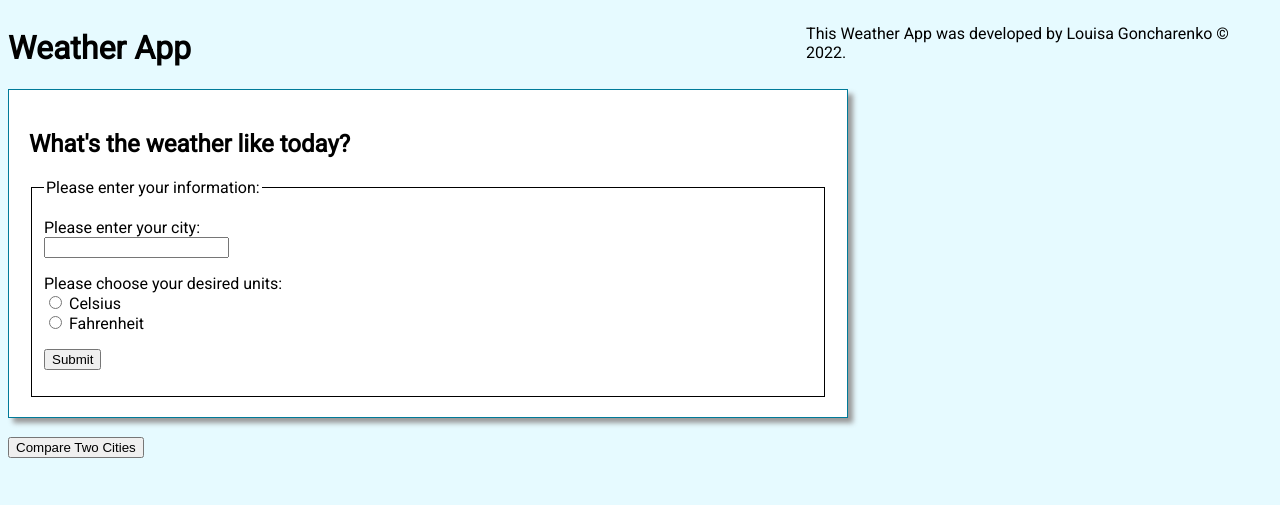
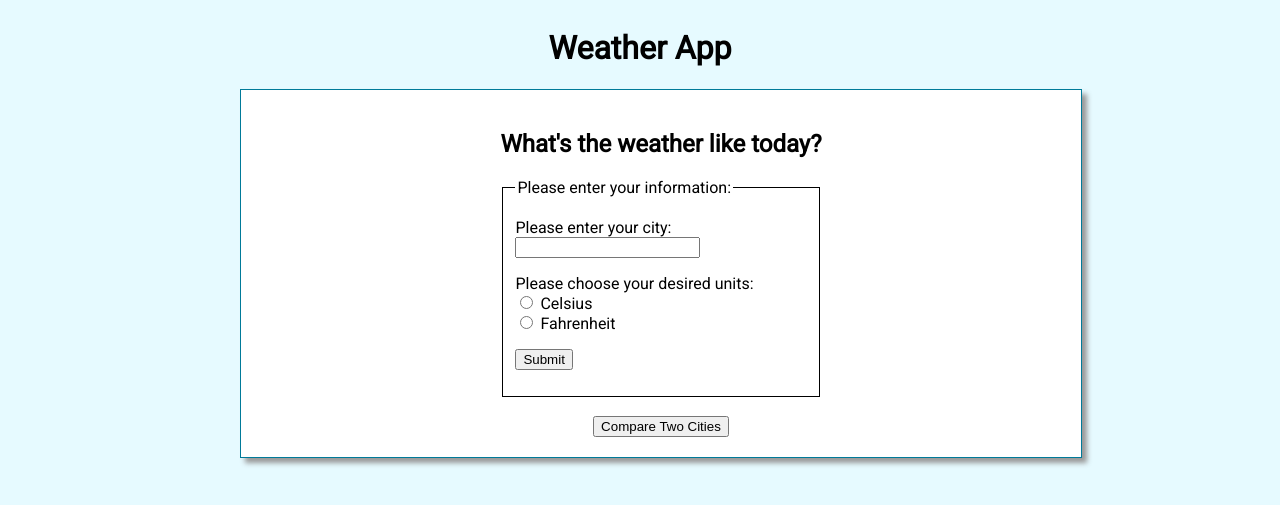
Before and after one commit to lougoncharenko/flask-weather-app, a Flask app: page / in a window 1280 px wide. Shown: the top 505 px of the page. Run offline with Flask 2, Linux system fonts and the light colour scheme.

Commit message:
styled weather app

```diff
--- a/main.py
+++ b/main.py
@@ -58,6 +58,7 @@ def weather_results():
     'temp': data,
     'humidity': data,
     'wind_speed': data,
+    "feels_like": data,
     'sunrise': data,
     'sunset': data,
     'units_letter': get_letter_for_units(unit),
--- a/static/style.css
+++ b/static/style.css
@@ -18,6 +18,17 @@ main > section {
     width: 100%;
 }
 
+#weather-app{
+    text-align: center;
+}
+
+#container {
+    display: flex;
+    flex-direction: column;
+    justify-content: center;
+    align-items: center;
+}
+
 fieldset {
     border: 1px solid #000;
 }
--- a/templates/base.html
+++ b/templates/base.html
@@ -7,14 +7,11 @@
     </head>
     <body>
         <main>
-            <h1><a href="/">Weather App</a></h1>
-            {% block content %}
-            {% endblock %}
+            <h1 id="weather-app"><a href="/">Weather App  </a></h1>
+            <section id ='container'>
+                {% block content %}
+                {% endblock %}
+            </section>
         </main>
-        <footer>
-            <p>
-                This Weather App was developed by Louisa Goncharenko © 2022.
-            </p>
-        </footer>
     </body>
 </html>
```
Also changed, not shown: other parts of static/style.css (+52 -0 lines), templates/weatherresults.html (+31 -1 lines).
